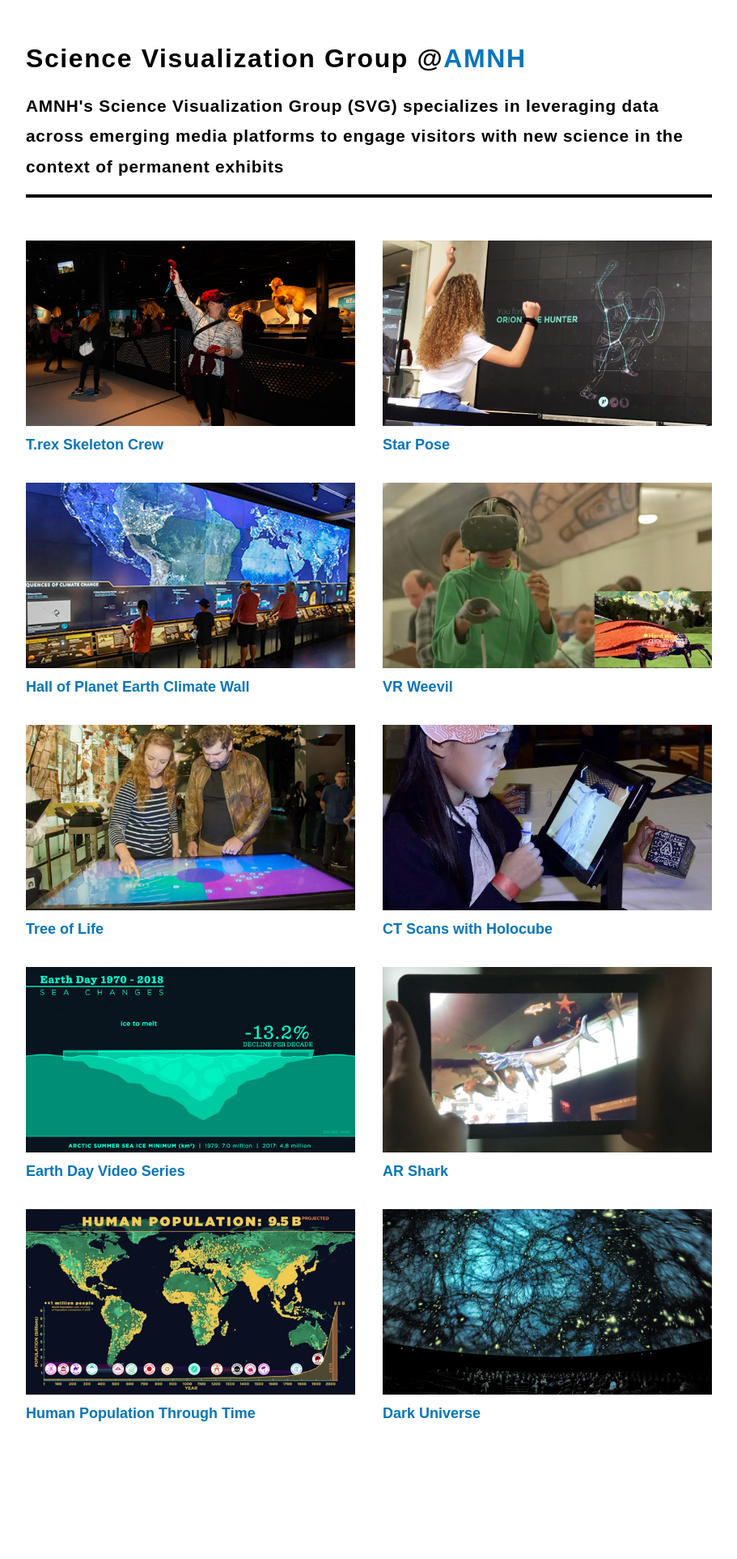
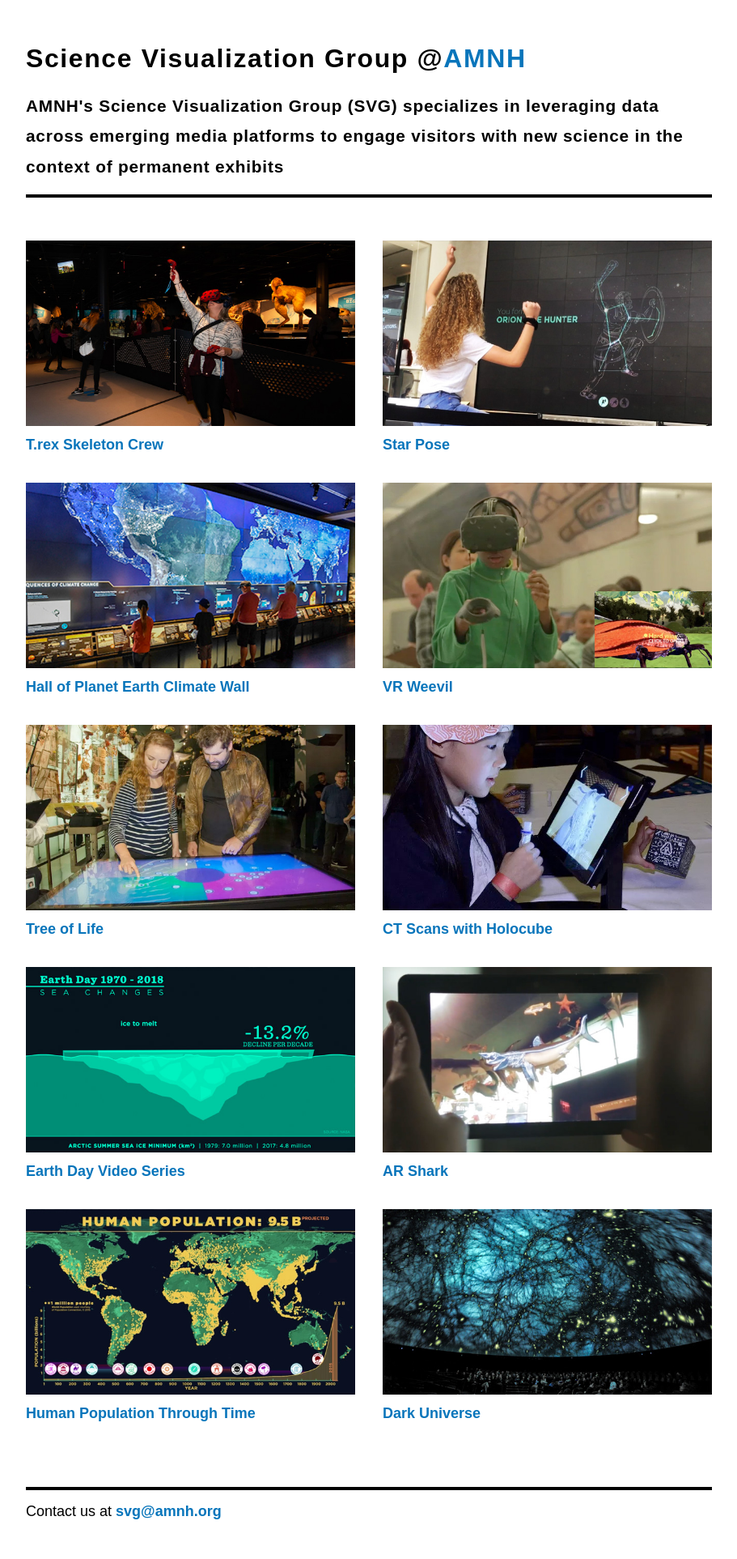
Before and after one commit to amnh-sciviz/amnh-sciviz.github.io, a Jekyll site: the page built from index.md, in a window 1280 px wide. Shown: the whole page at 81% size, without its empty margins (184-1095 px from the left). Built offline with Jekyll 4.4.1, drawn with Linux system fonts in a browser that asks for light colours; before the commit the page ends 1852 px from its top, so only the background shows below that.

Commit message:
add footer and contact

```diff
--- a/_config.yml
+++ b/_config.yml
@@ -14,7 +14,7 @@
 # You can create any custom variable you would like, and they will be accessible
 # in the templates via {{ site.myvariable }}.
 title: Science Visualization Group
-email: scivizamnh@gmail.com
+email: svg@amnh.org
 description: >- # this means to ignore newlines until "baseurl:"
   AMNH's Science Visualization Group (SVG) specializes in leveraging data across
   emerging media platforms to engage visitors with new science in the
--- a/_includes/foot.html
+++ b/_includes/foot.html
@@ -1 +1,8 @@
+
+  <div class="container">
+    <footer>
+      Contact us at <a href="mailto:{{ site.email }}">{{ site.email }}</a>
+    </footer>
+  </div>
+
 </body>
--- a/css/app.scss
+++ b/css/app.scss
@@ -75,7 +75,7 @@ hr {
 }
 .container {
   margin: 0 auto;
-  padding: 1rem 1rem 5rem;
+  padding: 1rem;
   max-width: $containerWidth;
   box-sizing: border-box;
 }
@@ -97,7 +97,6 @@ header {
     line-height: 1.8;
   }
 }
-
 .page header {
   @include visuallyHidden();
 }
@@ -114,6 +113,12 @@ nav {
     display: inline-block;
     margin: 0 0.4rem;
   }
+}
+
+footer {
+  border-top: 4px solid black;
+  padding-top: 1rem;
+  margin: 2rem 0;
 }
 
 
```
